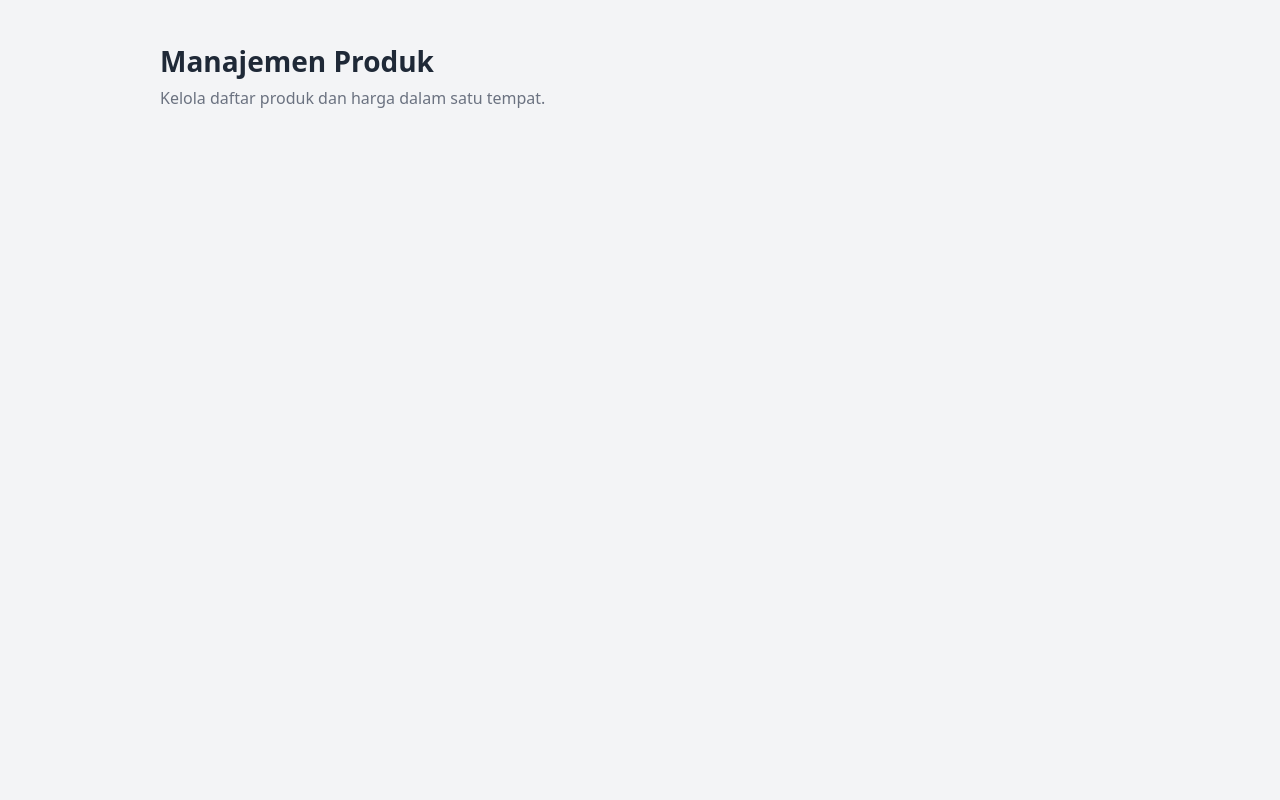
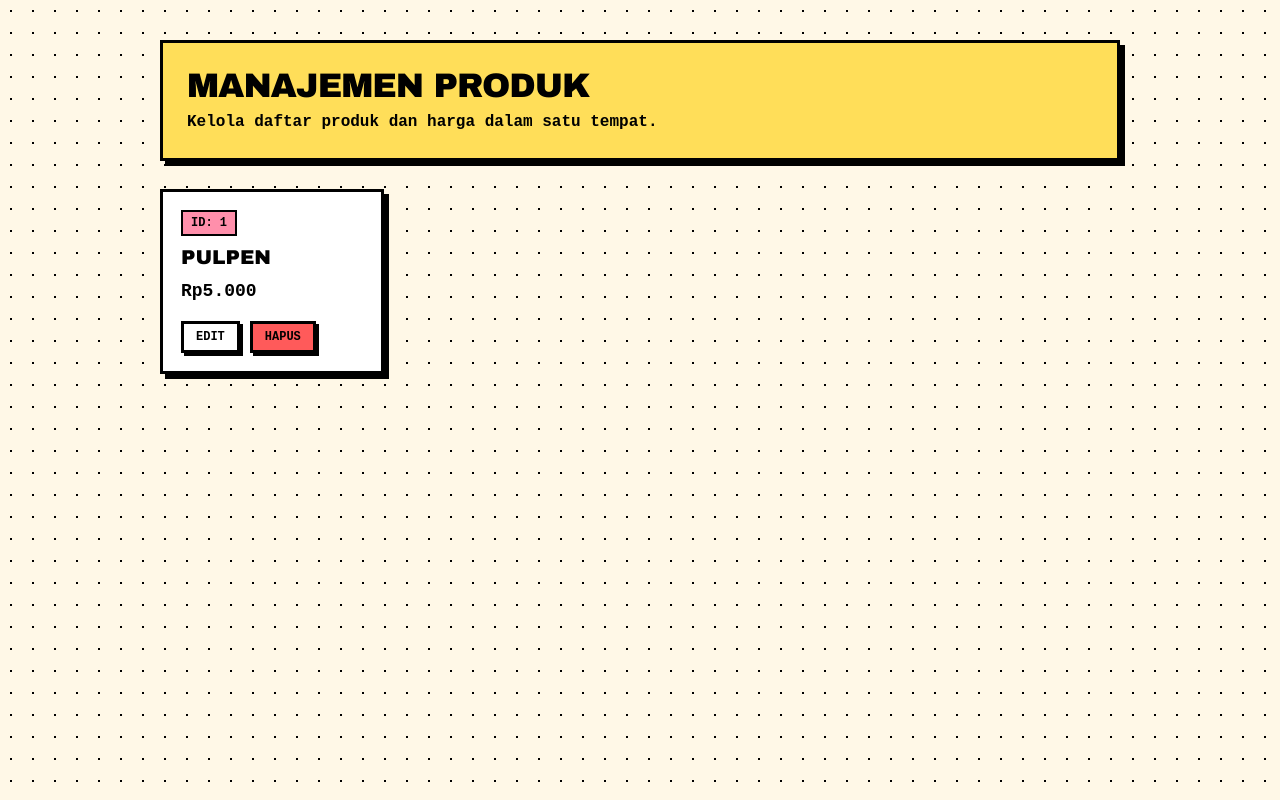
Before and after one commit to marcline-e/pemweb-week10, a React (Vite) app in the folder manajemen-produk/: page / in a window 1280 px wide. Built offline with nearby package versions, Linux system fonts and the light colour scheme.

Commit message:
Menambahkan komponen Button dan ProductCard

```diff
--- a/manajemen-produk/src/App.jsx
+++ b/manajemen-produk/src/App.jsx
@@ -1,4 +1,11 @@
+import ProductCard from "./components/molecules/ProductCard";
+import { initialProducts } from "./data/products";
+
 function App() {
+  // Sementara: cuma buat ngetes tombol, nanti diganti logic beneran
+  const handleEdit = (product) => console.log("Edit:", product);
+  const handleDelete = (product) => console.log("Hapus:", product);
+
   return (
     <div className="app">
       <header className="header">
@@ -7,6 +14,14 @@ function App() {
           <p className="subtitle">Kelola daftar produk dan harga dalam satu tempat.</p>
         </div>
       </header>
+
+      <div className="product-grid">
+        <ProductCard
+          product={initialProducts[0]}
+          onEdit={handleEdit}
+          onDelete={handleDelete}
+        />
+      </div>
     </div>
   );
 }
--- /dev/null
+++ b/manajemen-produk/src/components/atoms/Button.jsx
@@ -0,0 +1,12 @@
+// Atom: tombol yang bisa dipakai ulang di mana saja
+function Button({ children, variant = "primary", size, onClick, type = "button" }) {
+  const className = `btn btn-${variant}${size === "sm" ? " btn-sm" : ""}`;
+
+  return (
+    <button type={type} className={className} onClick={onClick}>
+      {children}
+    </button>
+  );
+}
+
+export default Button;
--- /dev/null
+++ b/manajemen-produk/src/components/molecules/ProductCard.jsx
@@ -0,0 +1,24 @@
+import Button from "../atoms/Button";
+import { formatPrice } from "../../utils/formatPrice";
+
+// Molecule: satu kartu produk (ID, nama, harga, tombol Edit & Hapus)
+function ProductCard({ product, onEdit, onDelete }) {
+  return (
+    <div className="product-card">
+      <span className="product-id">ID: {product.id}</span>
+      <h3 className="product-name">{product.name}</h3>
+      <p className="product-price">{formatPrice(product.price)}</p>
+
+      <div className="product-actions">
+        <Button variant="secondary" size="sm" onClick={() => onEdit(product)}>
+          Edit
+        </Button>
+        <Button variant="danger" size="sm" onClick={() => onDelete(product)}>
+          Hapus
+        </Button>
+      </div>
+    </div>
+  );
+}
+
+export default ProductCard;
--- a/manajemen-produk/src/index.css
+++ b/manajemen-produk/src/index.css
@@ -1,4 +1,4 @@
-/* ===== Dasar ===== */
+/* ===== NEO-BRUTALISM ===== */
 * {
   box-sizing: border-box;
   margin: 0;
@@ -6,22 +6,26 @@
 }
 
 :root {
-  --primary: #2563eb;
-  --primary-hover: #1d4ed8;
-  --danger: #dc2626;
-  --danger-hover: #b91c1c;
-  --text: #1f2937;
-  --text-muted: #6b7280;
-  --border: #e5e7eb;
-  --bg: #f3f4f6;
+  --black: #000000;
+  --bg: #fff8e7;
   --card: #ffffff;
-  --radius: 10px;
+  --yellow: #ffde59;
+  --pink: #ff8fab;
+  --blue: #5ab0ff;
+  --red: #ff5a5a;
+  --green: #7cf29c;
+  --muted: #3d3d3d;
+  --border: 3px solid var(--black);
+  --shadow: 5px 5px 0 var(--black);
+  --shadow-sm: 3px 3px 0 var(--black);
 }
 
 body {
-  font-family: system-ui, -apple-system, "Segoe UI", Roboto, sans-serif;
-  background: var(--bg);
-  color: var(--text);
+  font-family: "Courier New", Courier, monospace;
+  background-color: var(--bg);
+  background-image: radial-gradient(var(--black) 1px, transparent 1px);
+  background-size: 22px 22px;
+  color: var(--black);
   line-height: 1.5;
 }
 
@@ -35,60 +39,71 @@ body {
 .header {
   display: flex;
   justify-content: space-between;
-  align-items: flex-start;
+  align-items: center;
   gap: 16px;
-  margin-bottom: 24px;
   flex-wrap: wrap;
+  background: var(--yellow);
+  border: var(--border);
+  box-shadow: var(--shadow);
+  padding: 24px;
+  margin-bottom: 28px;
 }
 
 .header h1 {
-  font-size: 28px;
+  font-family: "Arial Black", Impact, sans-serif;
+  font-size: 34px;
+  text-transform: uppercase;
+  letter-spacing: -1px;
+  line-height: 1.1;
 }
 
 .subtitle {
-  color: var(--text-muted);
-  margin-top: 4px;
+  margin-top: 6px;
+  font-weight: 700;
 }
 
 /* ===== Tombol (atom) ===== */
 .btn {
-  border: none;
-  border-radius: 8px;
-  padding: 10px 16px;
+  font-family: inherit;
   font-size: 14px;
-  font-weight: 600;
+  font-weight: 700;
+  text-transform: uppercase;
+  padding: 10px 18px;
+  border: var(--border);
+  border-radius: 0;
+  box-shadow: var(--shadow-sm);
   cursor: pointer;
-  transition: background 0.15s;
+  transition: transform 0.1s, box-shadow 0.1s;
+}
+
+.btn:hover {
+  transform: translate(-2px, -2px);
+  box-shadow: 5px 5px 0 var(--black);
+}
+
+.btn:active {
+  transform: translate(3px, 3px);
+  box-shadow: 0 0 0 var(--black);
 }
 
 .btn-primary {
-  background: var(--primary);
-  color: #fff;
-}
-.btn-primary:hover {
-  background: var(--primary-hover);
+  background: var(--blue);
+  color: var(--black);
 }
 
 .btn-secondary {
-  background: #fff;
-  color: var(--text);
-  border: 1px solid var(--border);
-}
-.btn-secondary:hover {
-  background: var(--bg);
+  background: var(--card);
+  color: var(--black);
 }
 
 .btn-danger {
-  background: var(--danger);
-  color: #fff;
-}
-.btn-danger:hover {
-  background: var(--danger-hover);
+  background: var(--red);
+  color: var(--black);
 }
 
 .btn-sm {
   padding: 6px 12px;
-  font-size: 13px;
+  font-size: 12px;
 }
 
 /* ===== Toolbar: search + jumlah ===== */
@@ -97,86 +112,105 @@ body {
   justify-content: space-between;
   align-items: center;
   gap: 16px;
-  margin-bottom: 20px;
+  margin-bottom: 24px;
+  flex-wrap: wrap;
 }
 
 .search-input {
   flex: 1;
-  max-width: 360px;
-  padding: 10px 14px;
-  border: 1px solid var(--border);
-  border-radius: 8px;
-  font-size: 14px;
+  max-width: 380px;
+  font-family: inherit;
+  font-size: 15px;
+  font-weight: 700;
+  padding: 12px 14px;
+  background: var(--card);
+  border: var(--border);
+  border-radius: 0;
+  box-shadow: var(--shadow-sm);
 }
 
 .search-input:focus,
 .form-group input:focus {
-  outline: 2px solid var(--primary);
-  border-color: transparent;
+  outline: none;
+  background: var(--yellow);
 }
 
 .product-count {
-  color: var(--text-muted);
-  font-size: 14px;
+  font-weight: 700;
+  background: var(--green);
+  border: var(--border);
+  padding: 6px 12px;
+  box-shadow: var(--shadow-sm);
 }
 
 /* ===== Grid kartu produk ===== */
 .product-grid {
   display: grid;
   grid-template-columns: repeat(auto-fill, minmax(220px, 1fr));
-  gap: 16px;
+  gap: 22px;
 }
 
 .product-card {
   background: var(--card);
-  border: 1px solid var(--border);
-  border-radius: var(--radius);
+  border: var(--border);
+  box-shadow: var(--shadow);
   padding: 18px;
   display: flex;
   flex-direction: column;
   gap: 6px;
+  transition: transform 0.1s, box-shadow 0.1s;
+}
+
+.product-card:hover {
+  transform: translate(-3px, -3px);
+  box-shadow: 8px 8px 0 var(--black);
 }
 
 .product-id {
+  align-self: flex-start;
   font-size: 12px;
-  color: var(--text-muted);
+  font-weight: 700;
+  background: var(--pink);
+  border: 2px solid var(--black);
+  padding: 2px 8px;
 }
 
 .product-name {
-  font-size: 18px;
-  font-weight: 600;
+  font-family: "Arial Black", Impact, sans-serif;
+  font-size: 20px;
+  text-transform: uppercase;
 }
 
 .product-price {
-  font-size: 16px;
-  color: var(--primary);
-  font-weight: 600;
+  font-size: 18px;
+  font-weight: 700;
 }
 
 .product-actions {
   display: flex;
-  gap: 8px;
+  gap: 10px;
   margin-top: 10px;
 }
 
 .empty-state {
   text-align: center;
-  color: var(--text-muted);
+  font-weight: 700;
+  background: var(--card);
+  border: 3px dashed var(--black);
   padding: 40px 0;
 }
 
 .footer-info {
   text-align: center;
-  color: var(--text-muted);
-  font-size: 14px;
-  margin-top: 24px;
+  font-weight: 700;
+  margin-top: 28px;
 }
 
 /* ===== Modal (pop-up) ===== */
 .modal-backdrop {
   position: fixed;
   inset: 0;
-  background: rgba(0, 0, 0, 0.45);
+  background: rgba(0, 0, 0, 0.55);
   display: flex;
   justify-content: center;
   align-items: center;
@@ -185,31 +219,43 @@ body {
 }
 
 .modal {
-  background: #fff;
-  border-radius: var(--radius);
+  background: var(--card);
   width: 100%;
-  max-width: 420px;
-  box-shadow: 0 10px 30px rgba(0, 0, 0, 0.2);
+  max-width: 440px;
+  border: var(--border);
+  box-shadow: 8px 8px 0 var(--black);
 }
 
 .modal-header {
   display: flex;
   justify-content: space-between;
   align-items: center;
-  padding: 18px 20px;
-  border-bottom: 1px solid var(--border);
+  padding: 16px 20px;
+  background: var(--pink);
+  border-bottom: var(--border);
 }
 
 .modal-title {
+  font-family: "Arial Black", Impact, sans-serif;
   font-size: 18px;
+  text-transform: uppercase;
 }
 
 .modal-close {
-  background: none;
-  border: none;
-  font-size: 18px;
+  font-family: inherit;
+  font-size: 16px;
+  font-weight: 700;
+  width: 34px;
+  height: 34px;
+  background: var(--card);
+  border: var(--border);
+  box-shadow: 2px 2px 0 var(--black);
   cursor: pointer;
-  color: var(--text-muted);
+}
+
+.modal-close:active {
+  transform: translate(2px, 2px);
+  box-shadow: none;
 }
 
 .modal-body {
@@ -222,9 +268,9 @@ body {
 .modal-footer {
   display: flex;
   justify-content: flex-end;
-  gap: 10px;
+  gap: 12px;
   padding: 16px 20px;
-  border-top: 1px solid var(--border);
+  border-top: var(--border);
 }
 
 /* ===== Form ===== */
@@ -236,44 +282,54 @@ body {
 
 .form-group label {
   font-size: 14px;
-  font-weight: 600;
+  font-weight: 700;
+  text-transform: uppercase;
 }
 
 .form-group input {
+  font-family: inherit;
+  font-size: 15px;
+  font-weight: 700;
   padding: 10px 12px;
-  border: 1px solid var(--border);
-  border-radius: 8px;
-  font-size: 14px;
+  border: var(--border);
+  border-radius: 0;
 }
 
 .form-hint {
   font-size: 12px;
-  color: var(--text-muted);
+  color: var(--muted);
 }
 
 .form-error {
   font-size: 13px;
-  color: var(--danger);
+  font-weight: 700;
+  background: var(--red);
+  border: 2px solid var(--black);
+  padding: 6px 10px;
 }
 
 .form-id {
+  align-self: flex-start;
   font-size: 13px;
-  color: var(--text-muted);
+  font-weight: 700;
+  background: var(--yellow);
+  border: 2px solid var(--black);
+  padding: 2px 8px;
 }
 
 /* ===== Modal hapus ===== */
 .delete-icon {
-  font-size: 40px;
+  font-size: 44px;
   text-align: center;
 }
 
 .delete-text {
   text-align: center;
-  color: var(--text-muted);
+  font-weight: 700;
 }
 
 .product-preview {
-  background: var(--bg);
-  border-radius: 8px;
+  background: var(--yellow);
+  border: var(--border);
   padding: 12px 14px;
 }
```
